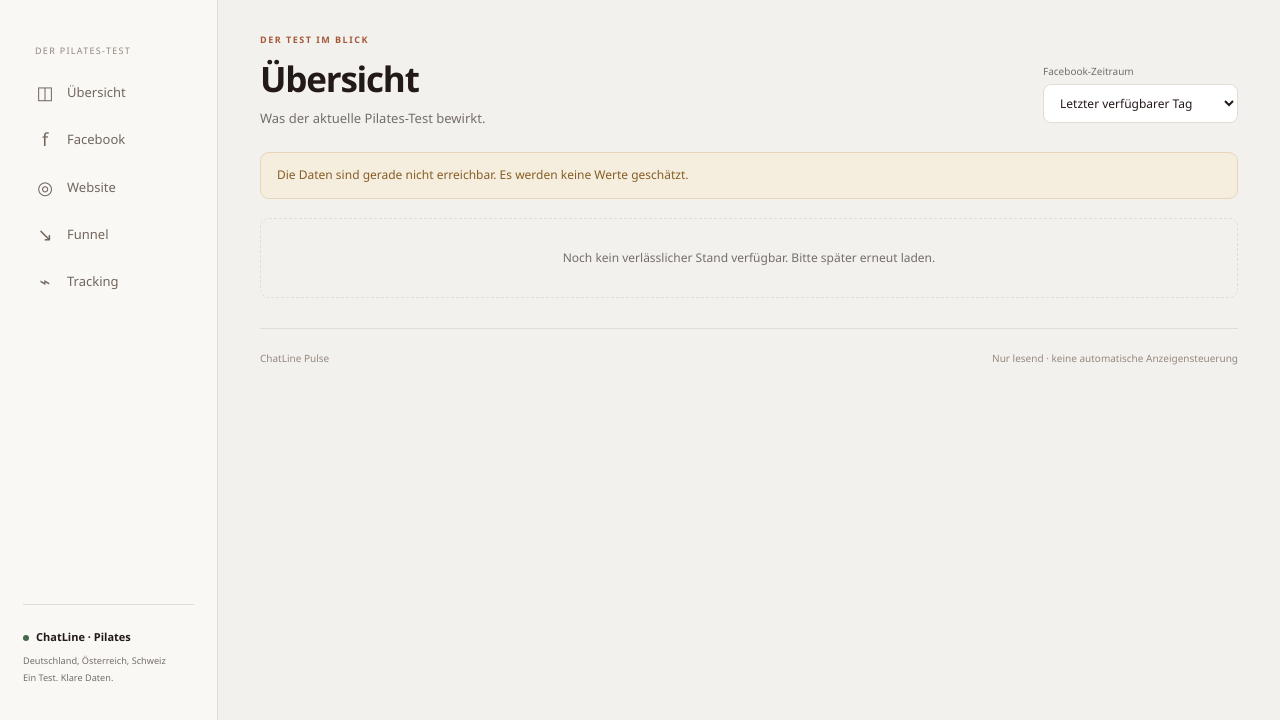
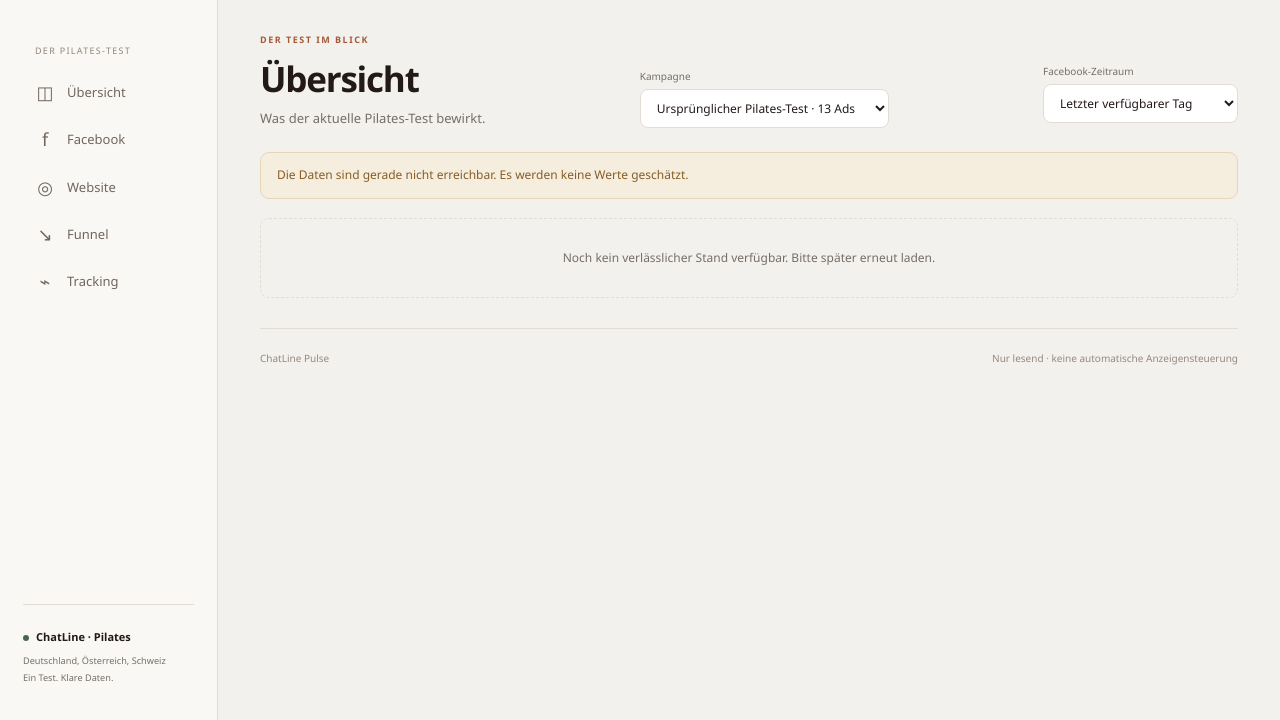
Before and after one commit to Niko76x/chatline-pulse, a website with bundled scripts: page public/index.html in a window 1280 px wide. Shown: the part 80-800 px from the top of the page. Built offline with nearby package versions, Linux system fonts and the light colour scheme; files whose address does not match are found by name.

Commit message:
Expose the two authorized campaigns in navigation

```diff
--- a/public/index.html
+++ b/public/index.html
@@ -21,7 +21,7 @@
 </aside>
 <main>
   <div class="topline"><span>CHATLINE / PULSE</span><button id="reload" class="button small" type="button">↻ Aktualisieren</button></div>
-  <header class="page-header"><div><span id="page-kicker" class="eyebrow">DER TEST IM BLICK</span><h1 id="page-title">Übersicht</h1><p id="page-description">Was der aktuelle Pilates-Test bewirkt.</p></div><div id="period-wrap" class="period-control"><label for="period">Facebook-Zeitraum</label><select id="period"><option value="latest">Letzter verfügbarer Tag</option><option value="all">Seit Testbeginn</option></select><span id="period-label" class="micro"></span></div></header>
+  <header class="page-header"><div><span id="page-kicker" class="eyebrow">DER TEST IM BLICK</span><h1 id="page-title">Übersicht</h1><p id="page-description">Was der aktuelle Pilates-Test bewirkt.</p></div><div class="period-control"><label for="campaign">Kampagne</label><select id="campaign"><option value="original">Ursprünglicher Pilates-Test · 13 Ads</option><option value="traffic">Traffic · Deutschland / Pilates · 5 Ads</option></select></div><div id="period-wrap" class="period-control"><label for="period">Facebook-Zeitraum</label><select id="period"><option value="latest">Letzter verfügbarer Tag</option><option value="all">Seit Testbeginn</option></select><span id="period-label" class="micro"></span></div></header>
   <div id="transport-notice" class="notice" role="status" hidden></div>
   <div id="view" tabindex="-1"><div class="loading">Der letzte gespeicherte Stand wird geladen …</div></div>
   <footer class="page-footer"><span>ChatLine Pulse</span><span id="fetch-status">Nur lesend · keine automatische Anzeigensteuerung</span></footer>
```
